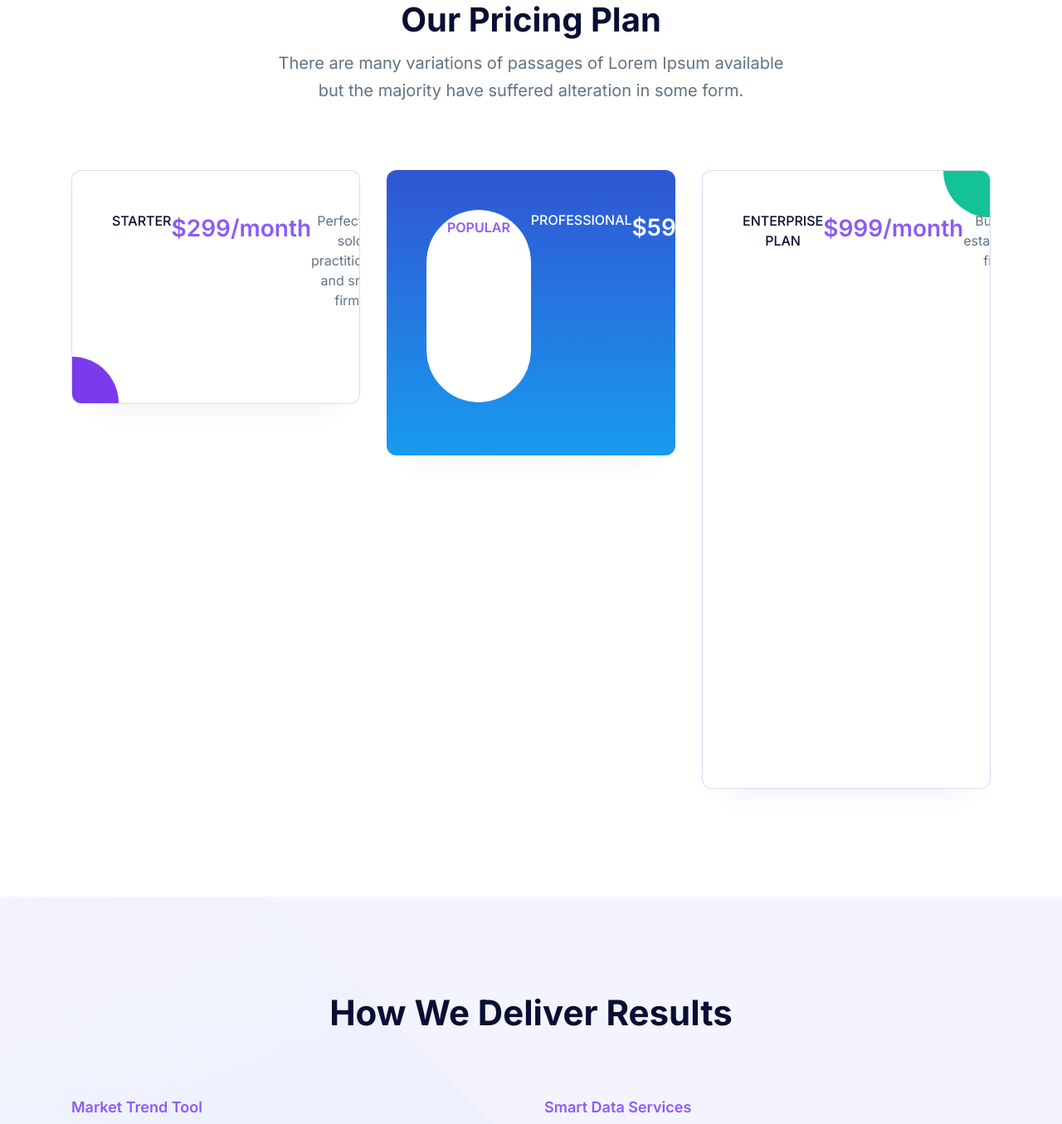
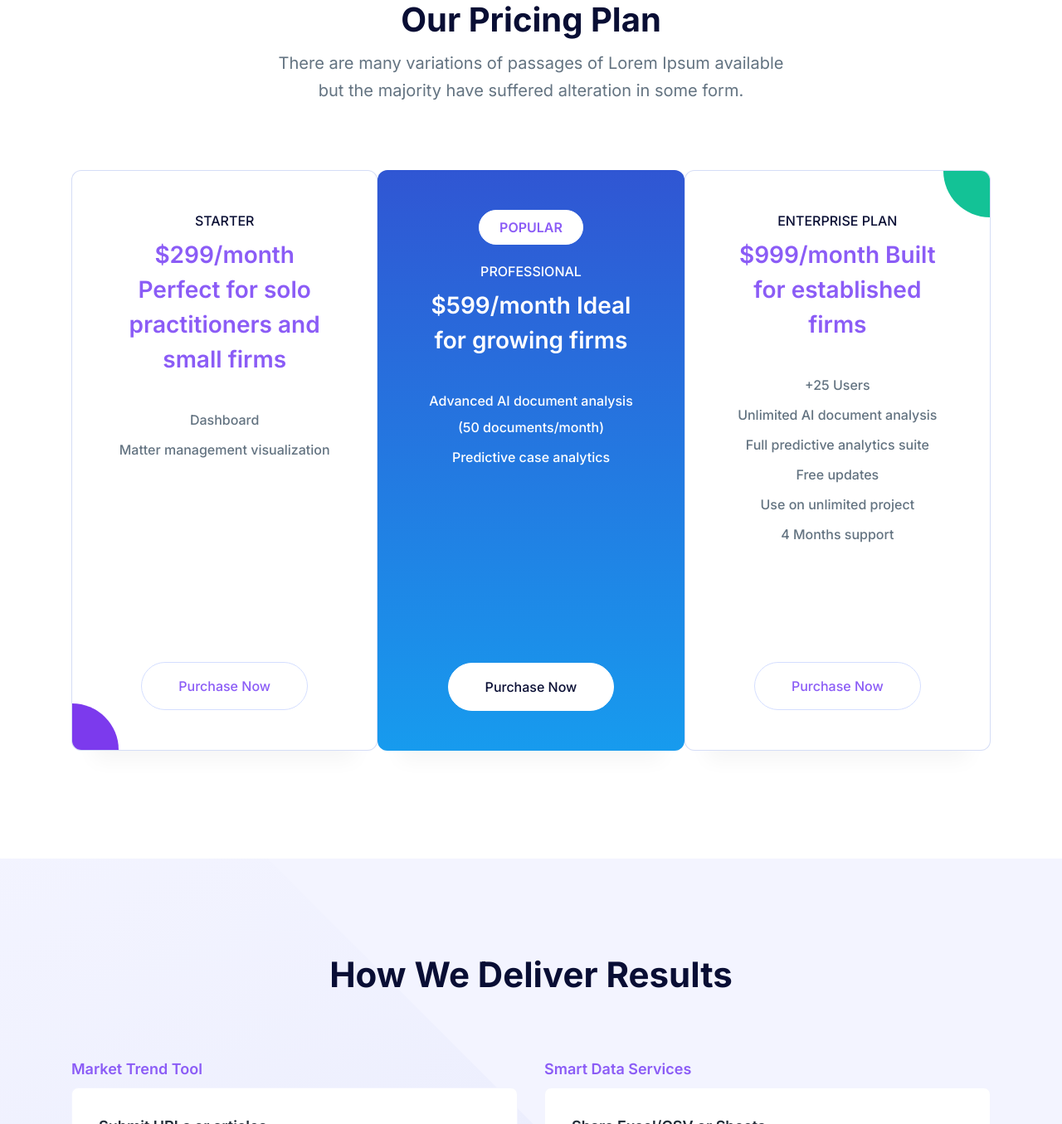
Before and after one commit to Mabtahi1/FlaskWeb, a Flask app: page / in a window 1280 px wide. Shown: the part 5145-6500 px from the top of the page at 83% size. Run offline with Flask 3, Linux system fonts and the light colour scheme; some libraries are stand-ins or nearby versions.

Commit message:
Update index.html

```diff
--- a/templates/index.html
+++ b/templates/index.html
@@ -1774,7 +1774,6 @@
 
     <!-- ====== Pricing Section Start -->
     <!-- ====== Pricing Section Start -->
-    <!-- ====== Pricing Section Start -->
     <section id="pricing"
              class="bg-white pt-20 lg:pt-[120px] pb-12 lg:pb-[90px] relative z-20 overflow-hidden">
         <div class="container">
@@ -1826,29 +1825,29 @@
                 </div>
             </div>
 
-            <div class="flex flex-wrap items-start justify-center -mx-4">
-                <div class="w-full md:w-1/2 lg:w-1/3 px-4 mb-10">
-                    <div class="bg-white rounded-xl relative z-10 overflow-hidden border border-primary border-opacity-20 shadow-pricing py-10 px-8 sm:p-12 lg:py-10 lg:px-6 xl:p-12 text-center wow fadeInUp min-h-[600px] flex flex-col"
+            <div class="flex flex-wrap items-center justify-center">
+                <!-- Starter Plan -->
+                <div class="w-full md:w-1/2 lg:w-1/3">
+                    <div class="bg-white rounded-xl relative z-10 overflow-hidden border border-primary border-opacity-20 shadow-pricing py-10 px-8 sm:p-12 lg:py-10 lg:px-6 xl:p-12 mb-10 text-center wow fadeInUp" style="height: 700px; display: flex; flex-direction: column; justify-content: space-between;"
                          data-wow-delay=".15s">
+                        <div>
                             <span class="text-dark font-medium text-base uppercase block mb-2">
                                 Starter
                             </span>
-                        <h2 class="font-semibold text-primary mb-6 text-[28px]">
-                            $299/month
+                            <h2 class="font-semibold text-primary mb-9 text-[28px]">
+                                $299/month Perfect for solo practitioners and small firms
                             </h2>
-                        <p class="text-base text-body-color mb-6">
-                            Perfect for solo practitioners and small firms
-                        </p>
-
-                        <div class="mb-8 flex-grow">
-                            <p class="text-base font-medium text-body-color leading-loose mb-3">
+
+                            <div class="mb-10">
+                                <p class="text-base font-medium text-body-color leading-loose mb-1">
                                     Dashboard
                                 </p>
-                            <p class="text-base font-medium text-body-color leading-loose mb-3">
+                                <p class="text-base font-medium text-body-color leading-loose mb-1">
                                     Matter management visualization
                                 </p>
                             </div>
-                        <div class="w-full mt-auto">
+                        </div>
+                        <div class="w-full">
                             <a href="/signup"
                                class="inline-block text-base font-medium text-primary bg-transparent border border-[#D4DEFF] rounded-full text-center py-4 px-11 hover:text-white hover:bg-primary hover:border-primary transition duration-300 ease-in-out">
                                 Purchase Now
@@ -1858,31 +1857,32 @@
                         </span>
                     </div>
                 </div>
-                <div class="w-full md:w-1/2 lg:w-1/3 px-4 mb-10">
-                    <div class="bg-primary bg-gradient-to-b from-primary to-[#179BEE] rounded-xl relative z-10 overflow-hidden shadow-pricing py-10 px-8 sm:p-12 lg:py-10 lg:px-6 xl:p-12 text-center wow fadeInUp min-h-[600px] flex flex-col"
+
+                <!-- Professional Plan -->
+                <div class="w-full md:w-1/2 lg:w-1/3">
+                    <div class="bg-primary bg-gradient-to-b from-primary to-[#179BEE] rounded-xl relative z-10 overflow-hidden shadow-pricing py-10 px-8 sm:p-12 lg:py-10 lg:px-6 xl:p-12 mb-10 text-center wow fadeInUp" style="height: 700px; display: flex; flex-direction: column; justify-content: space-between;"
                          data-wow-delay=".1s">
-                        <span class="inline-block py-2 px-6 border border-white rounded-full text-base font-semibold text-primary bg-white uppercase mb-4">
+                        <div>
+                            <span class="inline-block py-2 px-6 border border-white rounded-full text-base font-semibold text-primary bg-white uppercase mb-5">
                                 POPULAR
                             </span>
                             <span class="text-white font-medium text-base uppercase block mb-2">
                                 Professional
                             </span>
-                        <h2 class="font-semibold text-white mb-6 text-[28px]">
-                            $599/month
+                            <h2 class="font-semibold text-white mb-9 text-[28px]">
+                                $599/month Ideal for growing firms
                             </h2>
-                        <p class="text-base text-white mb-6">
-                            Ideal for growing firms
-                        </p>
-
-                        <div class="mb-8 flex-grow">
-                            <p class="text-base font-medium text-white leading-loose mb-3">
+
+                            <div class="mb-10">
+                                <p class="text-base font-medium text-white leading-loose mb-1">
                                     Advanced AI document analysis (50 documents/month)
                                 </p>
-                            <p class="text-base font-medium text-white leading-loose mb-3">
+                                <p class="text-base font-medium text-white leading-loose mb-1">
                                     Predictive case analytics
                                 </p>
                             </div>
-                        <div class="w-full mt-auto">
+                        </div>
+                        <div class="w-full">
                             <a href="/signup"
                                class="inline-block text-base font-medium text-dark bg-white border border-white rounded-full text-center py-4 px-11 hover:text-white hover:bg-dark hover:border-dark transition duration-300 ease-in-out">
                                 Purchase Now
@@ -1890,40 +1890,41 @@
                         </div>
                     </div>
                 </div>
-                <div class="w-full md:w-1/2 lg:w-1/3 px-4 mb-10">
-                    <div class="bg-white rounded-xl relative z-10 overflow-hidden border border-primary border-opacity-20 shadow-pricing py-10 px-8 sm:p-12 lg:py-10 lg:px-6 xl:p-12 text-center wow fadeInUp min-h-[600px] flex flex-col"
+
+                <!-- Enterprise Plan -->
+                <div class="w-full md:w-1/2 lg:w-1/3">
+                    <div class="bg-white rounded-xl relative z-10 overflow-hidden border border-primary border-opacity-20 shadow-pricing py-10 px-8 sm:p-12 lg:py-10 lg:px-6 xl:p-12 mb-10 text-center wow fadeInUp" style="height: 700px; display: flex; flex-direction: column; justify-content: space-between;"
                          data-wow-delay=".15s">
+                        <div>
                             <span class="text-dark font-medium text-base uppercase block mb-2">
                                 Enterprise Plan
                             </span>
-                        <h2 class="font-semibold text-primary mb-6 text-[28px]">
-                            $999/month
+                            <h2 class="font-semibold text-primary mb-9 text-[28px]">
+                                $999/month Built for established firms
                             </h2>
-                        <p class="text-base text-body-color mb-6">
-                            Built for established firms
-                        </p>
-
-                        <div class="mb-8 flex-grow">
-                            <p class="text-base font-medium text-body-color leading-loose mb-3">
+
+                            <div class="mb-10">
+                                <p class="text-base font-medium text-body-color leading-loose mb-1">
                                     +25 Users
                                 </p>
-                            <p class="text-base font-medium text-body-color leading-loose mb-3">
+                                <p class="text-base font-medium text-body-color leading-loose mb-1">
                                     Unlimited AI document analysis
                                 </p>
-                            <p class="text-base font-medium text-body-color leading-loose mb-3">
+                                <p class="text-base font-medium text-body-color leading-loose mb-1">
                                     Full predictive analytics suite
                                 </p>
-                            <p class="text-base font-medium text-body-color leading-loose mb-3">
+                                <p class="text-base font-medium text-body-color leading-loose mb-1">
                                     Free updates
                                 </p>
-                            <p class="text-base font-medium text-body-color leading-loose mb-3">
+                                <p class="text-base font-medium text-body-color leading-loose mb-1">
                                     Use on unlimited project
                                 </p>
-                            <p class="text-base font-medium text-body-color leading-loose mb-3">
+                                <p class="text-base font-medium text-body-color leading-loose mb-1">
                                     4 Months support
                                 </p>
                             </div>
-                        <div class="w-full mt-auto">
+                        </div>
+                        <div class="w-full">
                             <a href="/signup"
                                class="inline-block text-base font-medium text-primary bg-transparent border border-[#D4DEFF] rounded-full text-center py-4 px-11 hover:text-white hover:bg-primary hover:border-primary transition duration-300 ease-in-out">
                                 Purchase Now
@@ -1937,6 +1938,7 @@
             </div>
         </div>
     </section>
+    <!-- ====== Pricing Section End -->
     <!-- ====== Faq Market Section Start -->
     <section class="
     bg-[#f3f4ff]
```
Lines whose indentation alone changed are shown as unchanged.
